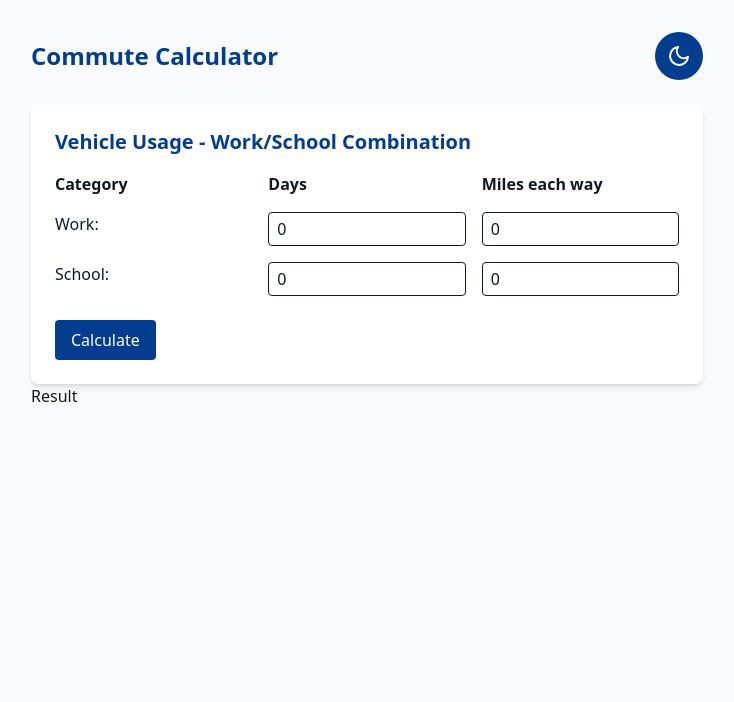
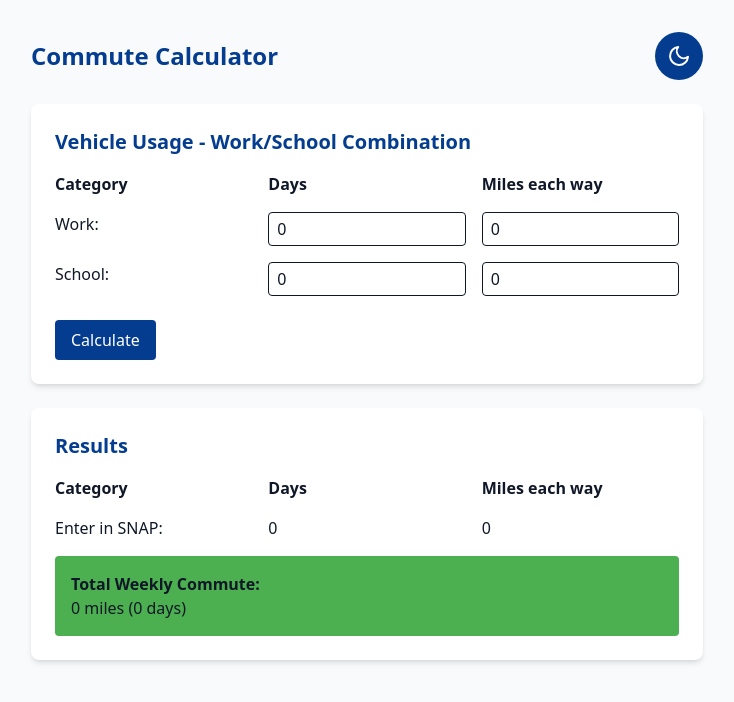
Before and after one commit to vlrnsnk/commute-calculator, a React (Vite) app: page / in a window 1280 px wide. Both pictures are taken after a click on the button "Calculate". Shown: the top 702 px of the page, without its empty margins (273-1007 px from the left). Built offline with nearby package versions, Linux system fonts and the light colour scheme.

Commit message:
Add calculations to CommuteResult

```diff
--- a/src/App.tsx
+++ b/src/App.tsx
@@ -3,6 +3,7 @@ import './App.css';
 import CommuteForm from './components/CommuteForm/CommuteForm';
 import { ThemeSwitcher } from './components/ThemeSwitcher/ThemeSwitcher';
 import type { CommuteData } from './types/common';
+import { CommuteResult } from './components/CommuteResult/CommuteResult';
 
 const App = (): ReactElement => {
   const [result, setResult] = useState<CommuteData | null>(null);
@@ -21,7 +22,7 @@ const App = (): ReactElement => {
           <ThemeSwitcher />
         </div>
         <CommuteForm onCalculate={handleCalculate}/>
-        {result && (<>Result</>)}
+        {result && <CommuteResult {...result} />}
       </div>
     </div>
   )
--- /dev/null
+++ b/src/components/CommuteResult/CommuteResult.tsx
@@ -0,0 +1,38 @@
+import type { ReactElement } from 'react';
+import type { CommuteData } from '../../types/common';
+
+const CommuteResult = ({
+  workDays,
+  workMiles,
+  schoolDays,
+  schoolMiles,
+}: CommuteData): ReactElement => {
+  const totalDays: number = Math.max(workDays, schoolDays);
+  const totalMiles: number = workDays * workMiles + schoolDays * schoolMiles;
+  const averageMiles: number = totalDays > 0 ? totalMiles / totalDays : 0;
+
+  return (
+    <div className="bg-white dark:bg-gray-800 p-6 rounded-lg shadow-md mt-6">
+      <h2 className="text-xl font-bold mb-4 text-geico-blue dark:text-geico-lightblue">
+        Results
+      </h2>
+
+      <div className="grid grid-cols-3 gap-4 mb-4">
+        <div className="font-semibold">Category</div>
+        <div className="font-semibold">Days</div>
+        <div className="font-semibold">Miles each way</div>
+
+        <div>Enter in SNAP:</div>
+        <div>{totalDays}</div>
+        <div>{Math.round(averageMiles)}</div>
+      </div>
+
+      <div className="mt-4 p-4 bg-geico-green bg-opacity-20 rounded">
+        <p className="font-semibold">Total Weekly Commute:</p>
+        <p>{totalMiles} miles ({totalDays} days)</p>
+      </div>
+    </div>
+  );
+};
+
+export { CommuteResult };
```
